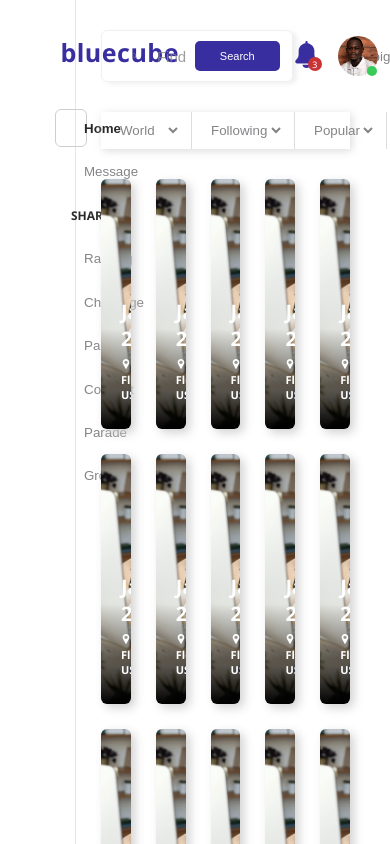
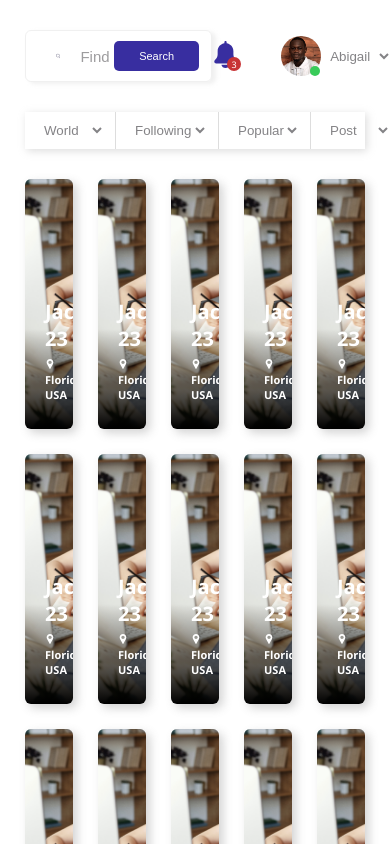
Before and after one commit to genral-walker/bluecode-Assessment, a React (Create React App) app: page / in a window 390 px wide. Built offline with nearby package versions, Linux system fonts and the light colour scheme.

Commit message:
Finish Side nav and functionality and responsiveness.

```diff
--- a/src/components/App.js
+++ b/src/components/App.js
@@ -11,10 +11,12 @@ import Catalogue from './Catalogue/Catalogue';
 const App = () => {
 
   const [state, setstate] = useState(false);
+  const [sideNav, setSideNav] = useState(false);
 
   return (
     <div className="App">
-      <Navigation />
+      <div className={sideNav ? 'darken show' : 'darken'} onClick={() => setSideNav(prev => !prev)}></div>
+      <Navigation isNavShown={sideNav} />
 
       <main className='main'>
 
@@ -40,6 +42,8 @@ const App = () => {
               <option>Micheal</option>
             </select>
           </div>
+
+          <span onClick={() => setSideNav(prev => !prev)}></span>
 
           {state && <ChatBox />}
         </nav>
--- a/src/components/App.scss
+++ b/src/components/App.scss
@@ -68,18 +68,38 @@ textarea {
     fill: $color-svg;
   }
 }
+.darken {
+  position: fixed;
+  top: 0;
+  left: 0;
+  width: 100vw;
+  height: 100vh;
+  background: rgba(0, 0, 0, 0.322);
+  z-index: 49;
+  visibility: hidden;
+  &.show {
+    visibility: visible;
+  }
+}
 
 .main {
   height: 100vh;
   width: 85.5%;
-  padding: 3rem 4rem 3rem 2.5rem;
+  padding: 3rem 4rem 4rem 2.5rem;
   overflow-y: auto;
+  @include responsive(800px) {
+    padding: 3rem 2.5rem 4rem;
+  }
+  @include responsive(600px) {
+    width: 100% !important;
+    overflow-x: hidden;
+  }
 }
 
 .main-nav {
+  width: 100%;
   position: relative;
   @include flex-between;
-
 
   .search-box {
     @include flex-between;
@@ -88,6 +108,19 @@ textarea {
     border-radius: 6px;
     box-shadow: 4px 2px 4px rgba($color-text-light, 0.3);
     padding: 0 1.2rem 0 3rem;
+
+    @include responsive(1200px) {
+      flex: 0 0 75%;
+    }
+    @include responsive(1100px) {
+      flex: 0 0 70%;
+    }
+    @include responsive(1024px) {
+      flex: 0 0 63%;
+    }
+    @include responsive(800px) {
+      flex: 0 0 55%;
+    }
 
     svg {
       height: 2.2rem;
@@ -119,6 +152,38 @@ textarea {
   .notifications {
     flex: 0 0 18%;
     @include flex-between;
+    @include responsive(1280px) {
+      flex: 0 0 19%;
+    }
+    @include responsive(1200px) {
+      flex: 0 0 20%;
+    }
+    @include responsive(1100px) {
+      flex: 0 0 22%;
+    }
+    @include responsive(1024px) {
+      flex: 0 0 25%;
+    }
+    @include responsive(950px) {
+      flex: 0 0 27%;
+    }
+    @include responsive(900px) {
+      flex: 0 0 31%;
+    }
+    @include responsive(768px) {
+      flex: 0 0 47%;
+    }
+    @include responsive(425px) {
+      flex: 0 0 53%;
+    }
+    @include responsive(375px) {
+      flex: 0 0 57%;
+    }
+    @include responsive(350px) {
+      flex: 0 0 60%;
+    }
+
+
     span {
       position: relative;
       cursor: pointer;
@@ -147,7 +212,7 @@ textarea {
       height: 4rem;
       width: 4rem;
       border-radius: 100%;
-      background:url(../assets/images/man.png) center;
+      background: url(../assets/images/man.png) center;
       background-size: cover;
       position: relative;
       left: 18px;
@@ -163,25 +228,48 @@ textarea {
       }
     }
   }
+
+  & > span {
+    width: 20px;
+    height: 2px;
+    background: $color-svg;
+    position: relative;
+    display: none;
+    @include responsive(600px) {
+      display: unset;
+    }
+    &::before,
+    &::after {
+      position: absolute;
+      content: "";
+      left: 0;
+      background: inherit;
+      width: inherit;
+      height: inherit;
+    }
+    &::before {
+      top: -6px;
+    }
+    &::after {
+      top: 6px;
+    }
+  }
 }
-
-
 
 .selects {
   @include flex-between;
+  width: 100% !important;
   margin: 3rem 0;
   box-shadow: 2px 2px 8px rgba($color-text-light, 0.7);
   div {
     width: min-content;
-    padding: 1rem 1rem 1rem 1.5rem ;
+    padding: 1rem 1rem 1rem 1.5rem;
     &:not(:last-of-type) {
       border-right: 1px solid rgba($color-text-light, 0.7);
     }
   }
 }
 
-
-
 .catalogue {
   display: grid;
   grid-template-columns: repeat(5, 1fr);
--- a/src/components/Catalogue/Catalogue.module.scss
+++ b/src/components/Catalogue/Catalogue.module.scss
@@ -10,6 +10,7 @@
   overflow: hidden;
   box-shadow: 4px 4px 10px rgba($color-text-light, 0.9);
   cursor: pointer;
+
 
   @include responsive(hover) {
     div:last-of-type {
--- a/src/components/Navigation/Navigation.jsx
+++ b/src/components/Navigation/Navigation.jsx
@@ -13,10 +13,10 @@ import { ReactComponent as Parade } from '../../assets/svgs/parade.svg';
 import { ReactComponent as Group } from '../../assets/svgs/group.svg';
 
 
-const Navigation = () => {
+const Navigation = ({isNavShown}) => {
 
     return (
-        <aside className={styles.body}>
+        <aside className={styles.body} style={isNavShown ? {transform: 'translateX(0)'} : {}}>
             <div className={styles.header}>
                 <Cube />
                 <h1>bluecube</h1>
--- a/src/components/Navigation/Navigation.module.scss
+++ b/src/components/Navigation/Navigation.module.scss
@@ -3,8 +3,66 @@
 .body {
   height: 100vh;
   width: 17.5%;
-  border-right: 1px solid rgba($color-text-light, .5);
+  border-right: 1px solid rgba($color-text-light, 0.5);
   padding: 3.5rem 2rem 0 5.5rem;
+  transition: transform .6s;
+
+  @include responsive(1200px) {
+    padding: 3.5rem 2rem 0 3rem;
+  }
+  @include responsive(1100px) {
+    width: 18.5%;
+    padding: 3.5rem 2rem 0 2.5rem;
+  }
+  @include responsive(1024px) {
+    width: 20%;
+  }
+  @include responsive(900px) {
+    width: 23%;
+  }
+  @include responsive(800px) {
+    width: 27%;
+  }
+  @include responsive(700px) {
+    width: 29%;
+  }
+  @include responsive(650px) {
+    width: 31%;
+  }
+  @include responsive(600px) {
+    transform: translateX(-105%);
+    width: 35%;
+    position: fixed;
+    top: 0;
+    left: 0;
+    background: $color-white;
+    z-index: 50;
+  }
+  @include responsive(550px) {
+    width: 37%;
+  }
+  @include responsive(500px) {
+    width: 40%;
+  }
+  @include responsive(480px) {
+    width: 44%;
+  }
+  @include responsive(425px) {
+    width: 48%;
+  }
+  @include responsive(400px) {
+    width: 52%;
+  }
+  @include responsive(360px) {
+    width: 53%;
+    padding: 3.5rem 1.5rem 0;
+  }
+  @include responsive(330px) {
+    width: 55%;
+  }
+  @include responsive(330px) {
+    width: 57%;
+  }
 
   button,
   .share {
```
